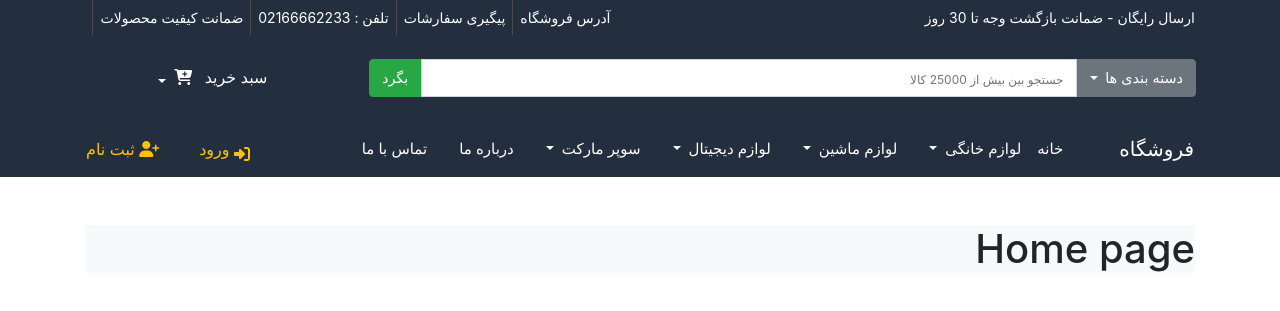
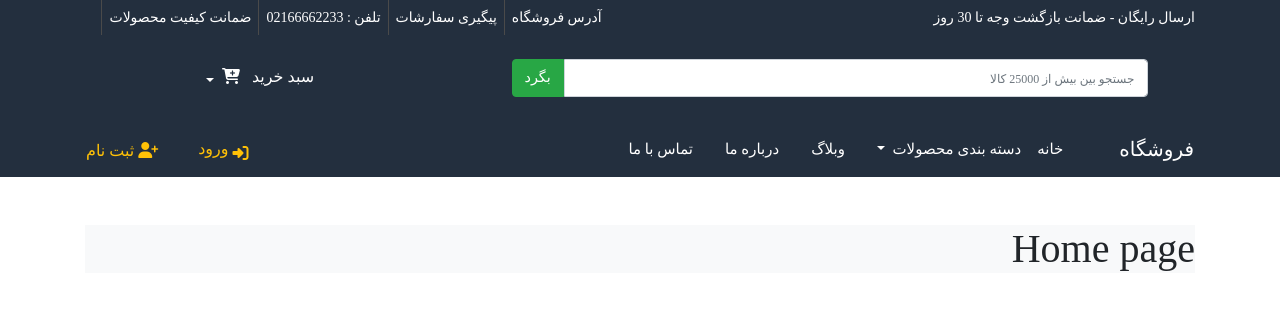
Before and after one commit to Hossein-YB/online-shop, a Django app: page / in a window 1280 px wide. Shown: the top 311 px of the page. Run offline with Django 4.2, Linux system fonts and the light colour scheme; parts of the project's set-up code (start-up, migrations or seed data) failed here and were passed over; some libraries are stand-ins or nearby versions; some web fonts are replaced.

Commit message:
change top nav

```diff
--- a/static/css/style.css
+++ b/static/css/style.css
@@ -1,4 +1,23 @@
 @import '_top_nav.css';
+
+/* change font site */
+@font-face {
+	font-family: IRANSansX;
+	font-style: normal;
+	font-weight: 400;
+	src: url('../fonts/woff/IRANSansX-Regular.woff') format('woff'),
+	url('../fonts/woff2/IRANSansX-Regular.woff2') format('woff2');
+}
+.ss02 {
+    -moz-font-feature-settings: "ss02";
+    -webkit-font-feature-settings: "ss02";
+    font-feature-settings: "ss02";
+}
+
+body {
+    font-family: "IRANSansX", serif;
+    text-align:right !important;
+}
 p {
     margin: 0px;
 }
--- a/templates/_base.html
+++ b/templates/_base.html
@@ -39,21 +39,21 @@
         <!-- end top nav -->
         <!-- start serch box and basket -->
         <div class="container my-4">
-            <div class="row">
-                <div class="col-sm-12 col-md-9">
+            <div class="row d-flex justify-content-around">
+                <div class="col-sm-12 col-md-7">
                     <div class="input-group">
-                        <div class="input-group-prepend">
-                            <button class="btn btn-secondary dropdown-toggle btn-font-size-14" type="button"
-                                    data-toggle="dropdown">دسته بندی ها
-                            </button>
-                            <div class="dropdown-menu w-75">
-                                <a class="dropdown-item" href="#">موبایل</a>
-                                <a class="dropdown-item" href="#">قطعات کامپیوتر</a>
-                                <a class="dropdown-item" href="#">پوشاک</a>
-                                <div role="separator" class="dropdown-divider"></div>
-                                <a class="dropdown-item" href="#">لوازم خانگی</a>
-                            </div>
-                        </div>
+{#                        <div class="input-group-prepend">#}
+{#                            <button class="btn btn-secondary dropdown-toggle btn-font-size-14" type="button"#}
+{#                                    data-toggle="dropdown">فیلتر بر اساس دسته بندی#}
+{#                            </button>#}
+{#                            <div class="dropdown-menu">#}
+{#                                <a class="dropdown-item" href="#">موبایل</a>#}
+{#                                <a class="dropdown-item" href="#">قطعات کامپیوتر</a>#}
+{#                                <a class="dropdown-item" href="#">پوشاک</a>#}
+{#                                <div role="separator" class="dropdown-divider"></div>#}
+{#                                <a class="dropdown-item" href="#">لوازم خانگی</a>#}
+{#                            </div>#}
+{#                        </div>#}
                         <input type="text" class="form-control input-top-nav-search"
                                placeholder="جستجو بین بیش از 25000 کالا" aria-label="Text input with dropdown button">
                         <div class="input-group-append">
@@ -101,7 +101,7 @@
             <div class="container">
                 <div class="row">
                     <nav class="navbar navbar-expand-xl navbar-dark w-100">
-
+                        <!-- logo and name -->
                         <a class="navbar-brand mr-2" href="#">فروشگاه</a>
                         <button class="navbar-toggler custom-navbar-toggle" type="button" data-toggle="collapse"
                                 data-target="#navbarSupportedContent" aria-controls="navbarSupportedContent"
@@ -114,11 +114,10 @@
                                 <li class="nav-item active">
                                     <a class="nav-link text-white" href="#">خانه</a>
                                 </li>
-
                                 <li class="nav-item custom-nav-item dropdown">
                                     <a class="nav-link dropdown-toggle text-white" href="#" id="navbarDropdown"
                                        role="button" data-toggle="dropdown">
-                                        لوازم خانگی
+                                         دسته بندی محصولات
                                     </a>
                                     <div class="dropdown-menu  w-100 dropdown-img border-0s shadow"
                                          aria-labelledby="navbarDropdown">
@@ -212,41 +211,10 @@
 
                                     </div>
                                 </li>
-                                <li class="nav-item dropdown">
-                                    <a class="nav-link dropdown-toggle text-white" href="#" id="navbarDropdown"
-                                       role="button" data-toggle="dropdown">
-                                        لوازم ماشین
-                                    </a>
-                                    <div class="dropdown-menu  w-100" aria-labelledby="navbarDropdown">
-                                        <a class="dropdown-item" href="#">Action</a>
-                                        <a class="dropdown-item" href="#">Another action</a>
-                                        <div class="dropdown-divider"></div>
-                                        <a class="dropdown-item" href="#">Something else here</a>
-                                    </div>
-                                </li>
-                                <li class="nav-item dropdown">
-                                    <a class="nav-link dropdown-toggle text-white" href="#" id="navbarDropdown"
-                                       role="button" data-toggle="dropdown">
-                                        لوازم دیجیتال
-                                    </a>
-                                    <div class="dropdown-menu  w-100" aria-labelledby="navbarDropdown">
-                                        <a class="dropdown-item" href="#">Action</a>
-                                        <a class="dropdown-item" href="#">Another action</a>
-                                        <div class="dropdown-divider"></div>
-                                        <a class="dropdown-item" href="#">Something else here</a>
-                                    </div>
-                                </li>
-                                <li class="nav-item dropdown">
-                                    <a class="nav-link dropdown-toggle text-white" href="#" id="navbarDropdown"
-                                       role="button" data-toggle="dropdown">
-                                        سوپر مارکت
-                                    </a>
-                                    <div class="dropdown-menu  w-100" aria-labelledby="navbarDropdown">
-                                        <a class="dropdown-item" href="#">Action</a>
-                                        <a class="dropdown-item" href="#">Another action</a>
-                                        <div class="dropdown-divider"></div>
-                                        <a class="dropdown-item" href="#">Something else here</a>
-                                    </div>
+                                <li class="nav-item">
+                                     <a class="nav-link text-white" href="#" >
+                                        وبلاگ
+                                     </a>
                                 </li>
                                 <li class="nav-item">
                                     <a class="nav-link text-white" href="#">درباره ما</a>
@@ -259,7 +227,7 @@
                             <a href="#" class="text-warning d-sm-block text-decoration-none pr-2-5 login"
                                data-toggle="modal" data-target="#login-tag"><i class="fa-solid fa-right-to-bracket"></i>
                                 ورود</a>
-                            <a href="singin.html" class="text-warning d-sm-block text-decoration-none pr-2-5"><i
+                            <a href="singin.html" class="text-warning d-sm-block text-decoration-none pr-2-5 mt-sm-3 mt-md-1"><i
                                     class="fa-solid fa-user-plus"></i> ثبت نام</a>
                             <!--  start Modal login -->
                             <div class="modal fade text-dark" id="login-tag" tabindex="-1" role="dialog"
@@ -316,6 +284,8 @@
 <!-- end top nav -->
 
 {% block content %} {% endblock %}
+
+
 <!-- jQuery first, then Popper.js, then Bootstrap JS -->
 <script src="https://code.jquery.com/jquery-3.2.1.slim.min.js"
         integrity="sha384-KJ3o2DKtIkvYIK3UENzmM7KCkRr/rE9/Qpg6aAZGJwFDMVNA/GpGFF93hXpG5KkN"
```
